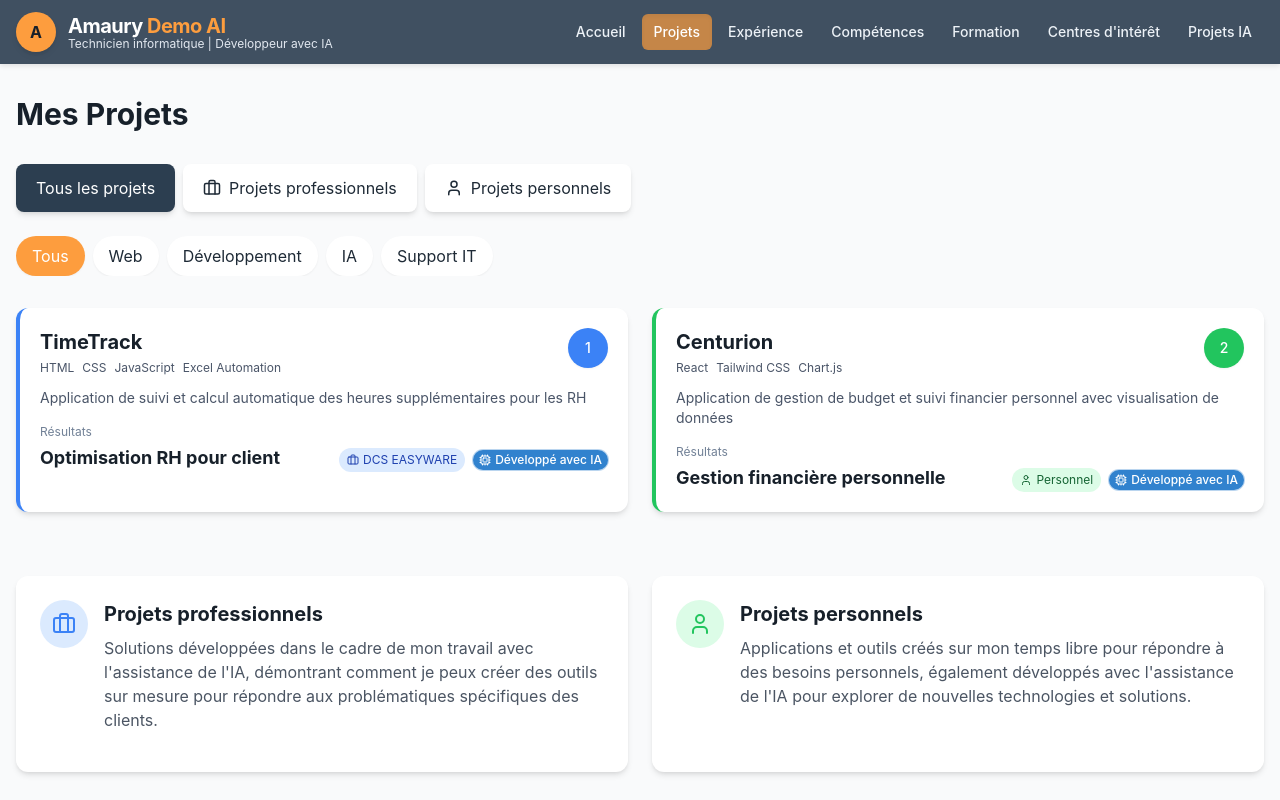
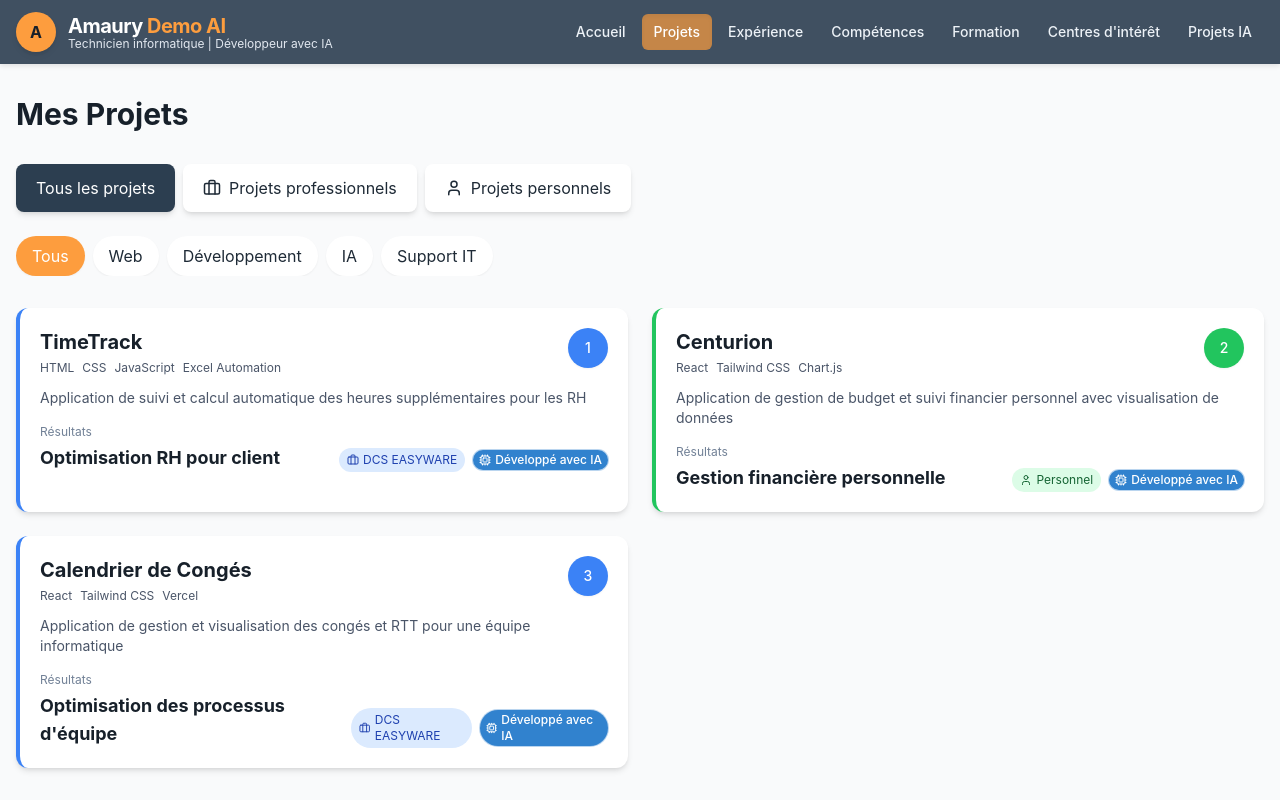
Before and after one commit to AmauryLAPEYRE/portfolio, a React (Create React App) app: page /projets in a window 1280 px wide. Shown: the top 800 px of the page. Built offline with nearby package versions, Linux system fonts and the light colour scheme.

Commit message:
ajout d'un projet

```diff
--- a/src/data/projects.js
+++ b/src/data/projects.js
@@ -39,53 +39,25 @@ export const projects = [
       aiAssisted: true,
       aiContribution: "Ce projet personnel a été développé avec l'assistance de plusieurs modèles d'IA. L'architecture de l'application, les composants React et les visualisations de données ont été générés avec l'aide de l'IA, me permettant de créer une application de gestion financière sophistiquée sans expertise préalable en React."
     }
-  }
-
-  /*
-  Structure pour ajouter de nouveaux projets :
-
-  PROJET PROFESSIONNEL:
+  },
   {
-    id: X,
-    title: "Nom du projet",
-    description: "Brève description",
-    type: "professional", // Important: indiquer qu'il s'agit d'un projet professionnel
-    categories: ['category1', 'category2'],
-    technologies: ["Tech1", "Tech2"],
+    id: 3,
+    title: "Calendrier de Congés",
+    description: "Application de gestion et visualisation des congés et RTT pour une équipe informatique",
+    type: "professional", // Projet développé dans un cadre professionnel
+    categories: ['web', 'dev', 'support'],
+    technologies: ["React", "Tailwind CSS", "Vercel"],
     image: "/api/placeholder/380/220",
-    metrics: "Métrique principale",
-    link: "https://lien.com",
-    github: "https://github.com/lien",
-    chartData: [valeur1, valeur2, valeur3, valeur4],
-    color: "bg-color-500",
+    metrics: "Optimisation des processus d'équipe",
+    link: "https://calendrier-sigma.vercel.app/",
+    github: "https://github.com/AmauryLAPEYRE/calendrier",
+    chartData: [90, 85, 80, 95],
+    color: "bg-blue-500",
     details: {
-      problem: "Problématique client",
-      solution: "Solution apportée pour le client",
-      aiAssisted: true/false,
-      aiContribution: "Description montrant comment l'IA a aidé à développer cette solution"
+      problem: "L'équipe informatique (développeurs, infrastructure, support) gérait les congés payés et RTT dans un fichier Excel partagé, peu intuitif, peu ergonomique et difficilement lisible",
+      solution: "Application web interactive pour visualiser et gérer les congés de l'équipe de façon intuitive et claire, avec un design moderne et des codes couleur pour améliorer la lisibilité",
+      aiAssisted: true,
+      aiContribution: "Cette application a été développée dans le cadre de mon travail avec l'assistance de l'IA. J'ai pu rapidement créer une interface React intuitive et un système de gestion des congés plus efficace que la solution Excel précédente, en optimisant la visualisation des données et l'expérience utilisateur pour l'ensemble de l'équipe informatique."
     }
   }
-
-  PROJET PERSONNEL:
-  {
-    id: Y,
-    title: "Nom du projet",
-    description: "Brève description",
-    type: "personal", // Important: indiquer qu'il s'agit d'un projet personnel
-    categories: ['category1', 'category2'],
-    technologies: ["Tech1", "Tech2"],
-    image: "/api/placeholder/380/220",
-    metrics: "Métrique principale",
-    link: "https://lien.com",
-    github: "https://github.com/lien",
-    chartData: [valeur1, valeur2, valeur3, valeur4],
-    color: "bg-color-500",
-    details: {
-      problem: "Problématique personnelle",
-      solution: "Solution personnelle",
-      aiAssisted: true/false,
-      aiContribution: "Description montrant comment l'IA a aidé sur ce projet personnel"
-    }
-  }
-  */
 ];
```
